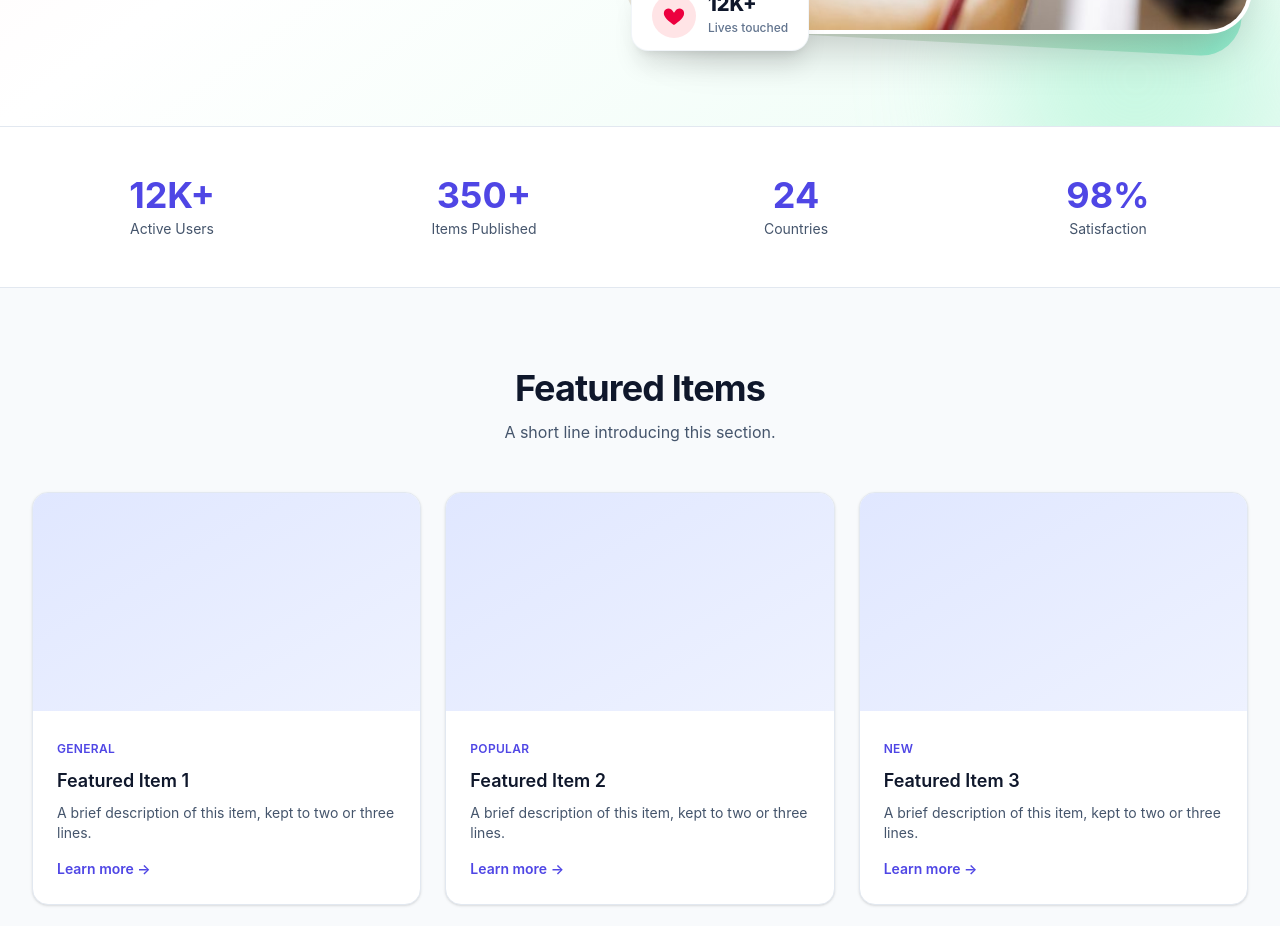
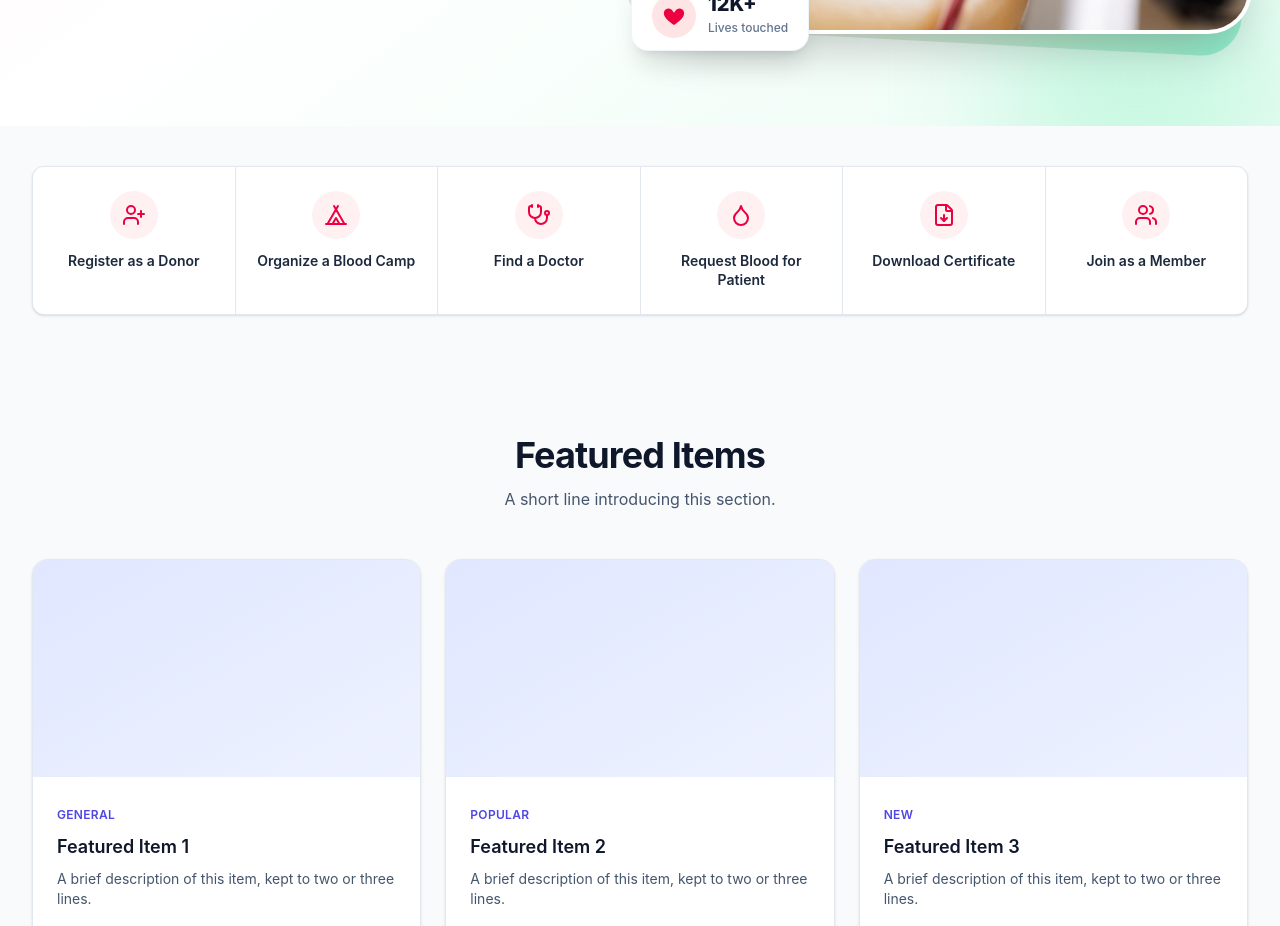
Before and after one commit to CheSubhro/dropofhope, a Vue app: page / in a window 1280 px wide. Shown: the part 920-1846 px from the top of the page. Built offline with nearby package versions, Linux system fonts and the light colour scheme.

Commit message:
Status bar Done

```diff
--- a/package.json
+++ b/package.json
@@ -10,6 +10,7 @@
   },
   "dependencies": {
     "@tailwindcss/vite": "^4.3.5",
+    "lucide-vue-next": "^1.0.0",
     "tailwindcss": "^4.3.5",
     "vue": "^3.5.44",
     "vue-router": "^5.5.1"
--- a/src/components/home/StatsBar.vue
+++ b/src/components/home/StatsBar.vue
@@ -1,14 +1,25 @@
 <script setup>
-defineProps({ stats: { type: Array, required: true } })
+import { UserPlus, Tent, Stethoscope, Droplet, FileDown, Users  } from 'lucide-vue-next'
+
+defineProps({ links: { type: Array, required: true } })
+
+const icons = { UserPlus, Tent, Stethoscope, Droplet, FileDown, Users  }
 </script>
 
 <template>
-  <section class="border-y border-slate-200 bg-white">
-    <dl class="mx-auto grid max-w-7xl grid-cols-2 gap-8 px-4 py-12 sm:px-6 lg:grid-cols-4 lg:px-8">
-      <div v-for="s in stats" :key="s.id" class="text-center">
-        <dd class="text-3xl font-bold text-brand-600 sm:text-4xl">{{ s.value }}</dd>
-        <dt class="mt-1 text-sm text-slate-600">{{ s.label }}</dt>
+  <section class="bg-slate-50 py-10">
+    <div class="mx-auto max-w-7xl px-4 sm:px-6 lg:px-8">
+      <div class="grid grid-cols-2 gap-px overflow-hidden rounded-xl border border-slate-200 bg-slate-200 shadow-sm sm:grid-cols-3 lg:grid-cols-6">
+        <RouterLink v-for="item in links" :key="item.id" :to="item.to"
+                    class="group flex flex-col items-center gap-3 bg-white px-4 py-6 text-center transition hover:bg-rose-50">
+          <span class="flex h-12 w-12 items-center justify-center rounded-full bg-rose-50 text-rose-600 transition group-hover:bg-rose-600 group-hover:text-white">
+            <component :is="icons[item.icon]" :size="24" :stroke-width="2" />
+          </span>
+          <span class="text-sm font-semibold leading-snug text-slate-800 group-hover:text-rose-600">
+            {{ item.label }}
+          </span>
+        </RouterLink>
       </div>
-    </dl>
+    </div>
   </section>
 </template>
--- a/src/data/mockData.js
+++ b/src/data/mockData.js
@@ -40,11 +40,13 @@ export const homeMock = {
     badge: { value: '12K+', label: 'Lives touched' },
     points: ['Free registration', 'Safe & verified camps', 'Available 24/7'],
   },
-  stats: [
-    { id: 1, label: 'Active Users', value: '12K+' },
-    { id: 2, label: 'Items Published', value: '350+' },
-    { id: 3, label: 'Countries', value: '24' },
-    { id: 4, label: 'Satisfaction', value: '98%' },
+    quickLinks: [
+    { id: 1, label: 'Register as a Donor', icon: 'UserPlus', to: '/donor-registration' },
+    { id: 2, label: 'Organize a Blood Camp', icon: 'Tent', to: '/organize-camp' },
+    { id: 3, label: 'Find a Doctor', icon: 'Stethoscope', to: '/find-doctor' },
+    { id: 4, label: 'Request Blood for Patient', icon: 'Droplet', to: '/request-blood' },
+    { id: 5, label: 'Download Certificate', icon: 'FileDown', to: '/download-certificate' },
+    { id: 6, label: 'Join as a Member', icon: 'Users', to: '/join-member' },
   ],
   featured: {
     title: 'Featured Items',
--- a/src/router/index.js
+++ b/src/router/index.js
@@ -16,6 +16,11 @@ export default createRouter({
         { path: 'gallery', name: 'gallery', meta: { title: 'Gallery' }, component: () => import('@/views/PlaceholderView.vue') },
         { path: 'donate', name: 'donate', meta: { title: 'Donate' }, component: () => import('@/views/PlaceholderView.vue') },
         { path: 'search', name: 'search', meta: { title: 'Search' }, component: () => import('@/views/PlaceholderView.vue') },
+        { path: 'organize-camp', name: 'organize-camp', meta: { title: 'Organize a Blood Camp' }, component: () => import('@/views/PlaceholderView.vue') },
+        { path: 'find-doctor', name: 'find-doctor', meta: { title: 'Find a Doctor' }, component: () => import('@/views/PlaceholderView.vue') },
+        { path: 'request-blood', name: 'request-blood', meta: { title: 'Request Blood for Patient' }, component: () => import('@/views/PlaceholderView.vue') },
+        { path: 'download-certificate', name: 'download-certificate', meta: { title: 'Download Certificate' }, component: () => import('@/views/PlaceholderView.vue') },
+        { path: 'join-member', name: 'join-member', meta: { title: 'Join as a Member' }, component: () => import('@/views/PlaceholderView.vue') },
       ],
     },
     // later: { path: '/admin', component: AdminLayout, meta: { requiresAuth: true }, children: [...] }
--- a/src/views/HomeView.vue
+++ b/src/views/HomeView.vue
@@ -25,7 +25,7 @@ const { data, loading, error, reload } = useAsyncData(getHomeData)
 
   <template v-else>
     <HeroSection :hero="data.hero" />
-    <StatsBar :stats="data.stats" />
+    <StatsBar :links="data.quickLinks" />
     <FeaturedGrid :featured="data.featured" />
     <TestimonialList :testimonials="data.testimonials" />
   </template>
```
Also changed, not shown: 1 other file (tests, documents, lock files or other folders).
